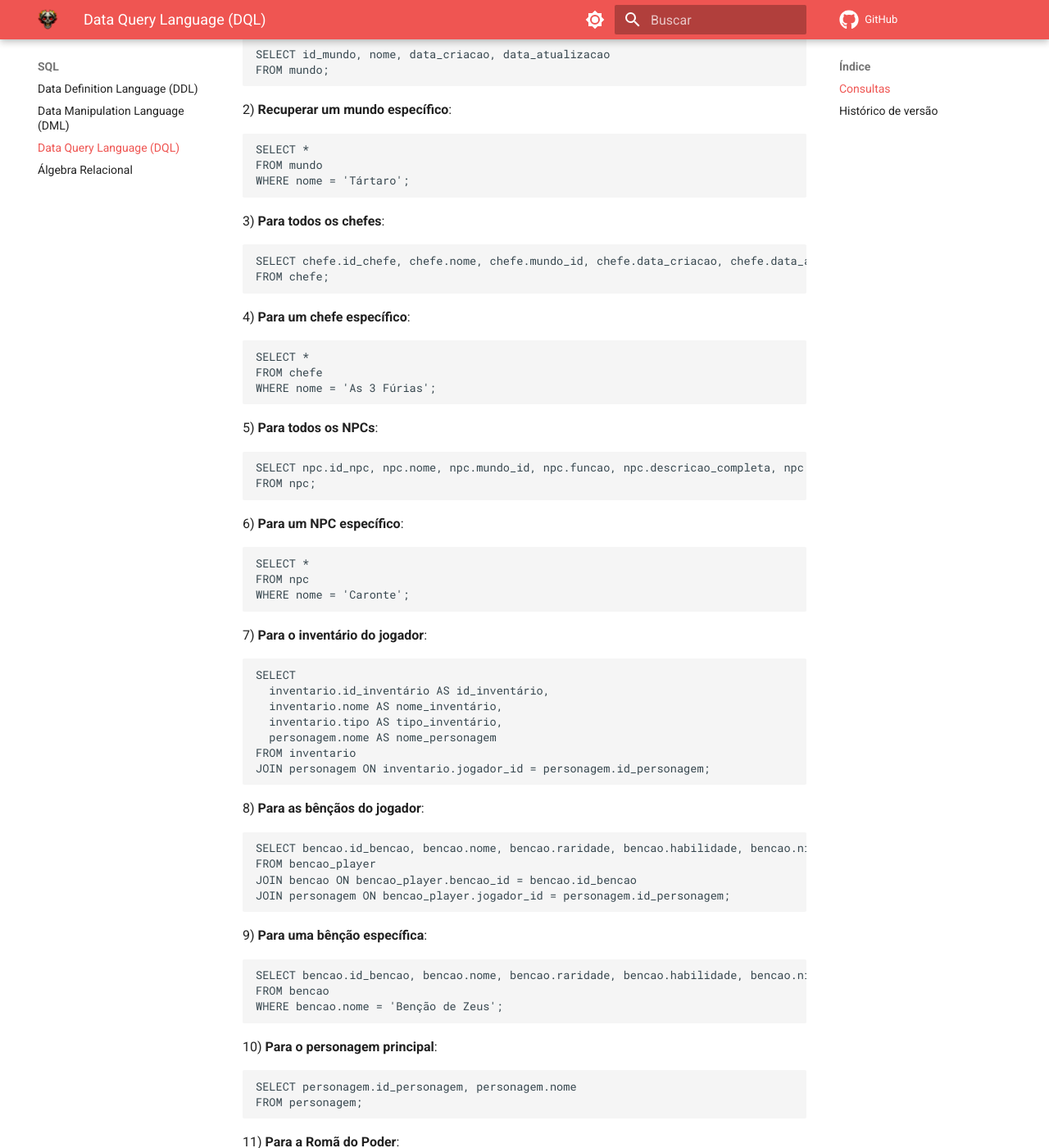
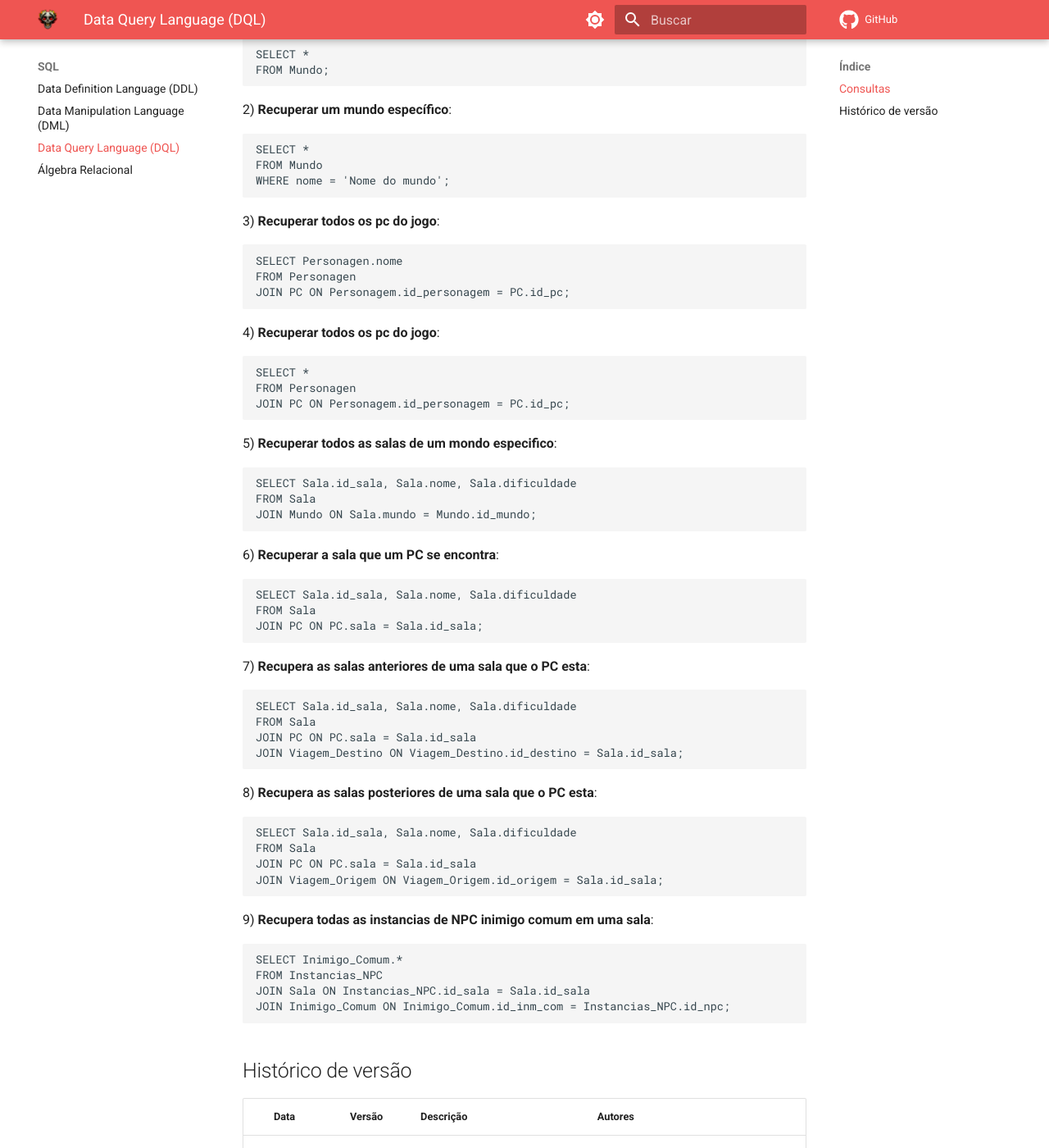
Before and after one commit to SBD1/2023.2-Dark-Souls, an MkDocs documentation site: the page built from docs/Modulo-2/DQL.md, in a window 1280 px wide and 1400 px high, scrolled down 730 px. Shown: the whole window at 82% size. Built offline with MkDocs 1.6.1 and Material for MkDocs 9.7.7, drawn with Linux system fonts in a browser that asks for light colours; comment, search, counter and statistics services are not loaded; some of the changed text lies outside the part shown.

Commit message:
Atualizado DQL

````diff
--- a/docs/Modulo-2/DQL.md
+++ b/docs/Modulo-2/DQL.md
@@ -11,96 +11,63 @@ Estas consultas são a base para um projeto que visa extrair e analisar dados do
 
 1) **Recuperar todos os mundos**:
 ```sql
-SELECT id_mundo, nome, data_criacao, data_atualizacao
-FROM mundo;
+SELECT *
+FROM Mundo;
 ```
-
 2) **Recuperar um mundo específico**:
 ```sql
 SELECT *
-FROM mundo
-WHERE nome = 'Tártaro';
+FROM Mundo
+WHERE nome = 'Nome do mundo';
 ```
-
-3) **Para todos os chefes**:
+3) **Recuperar todos os pc do jogo**:
 ```sql
-SELECT chefe.id_chefe, chefe.nome, chefe.mundo_id, chefe.data_criacao, chefe.data_atualizacao
-FROM chefe;
+SELECT Personagen.nome
+FROM Personagen
+JOIN PC ON Personagem.id_personagem = PC.id_pc;
 ```
-
-4) **Para um chefe específico**:
+4) **Recuperar todos os pc do jogo**:
 ```sql
 SELECT *
-FROM chefe
-WHERE nome = 'As 3 Fúrias';
+FROM Personagen
+JOIN PC ON Personagem.id_personagem = PC.id_pc;
 ```
-
-5) **Para todos os NPCs**:
+5) **Recuperar todos as salas de um mondo especifico**:
 ```sql
-SELECT npc.id_npc, npc.nome, npc.mundo_id, npc.funcao, npc.descricao_completa, npc.data_criacao, npc.data_atualizacao
-FROM npc;
+SELECT Sala.id_sala, Sala.nome, Sala.dificuldade
+FROM Sala
+JOIN Mundo ON Sala.mundo = Mundo.id_mundo;
 ```
-
-6) **Para um NPC específico**:
+6) **Recuperar a sala que um PC se encontra**:
 ```sql
-SELECT *
-FROM npc
-WHERE nome = 'Caronte';
+SELECT Sala.id_sala, Sala.nome, Sala.dificuldade
+FROM Sala
+JOIN PC ON PC.sala = Sala.id_sala;
 ```
-
-7) **Para o inventário do jogador**:
+7) **Recupera as salas anteriores de uma sala que o PC esta**:
 ```sql
-SELECT
-  inventario.id_inventário AS id_inventário,
-  inventario.nome AS nome_inventário,
-  inventario.tipo AS tipo_inventário,
-  personagem.nome AS nome_personagem
-FROM inventario
-JOIN personagem ON inventario.jogador_id = personagem.id_personagem;
+SELECT Sala.id_sala, Sala.nome, Sala.dificuldade
+FROM Sala
+JOIN PC ON PC.sala = Sala.id_sala
+JOIN Viagem_Destino ON Viagem_Destino.id_destino = Sala.id_sala;
 ```
-
-8) **Para as bênçãos do jogador**:
+8) **Recupera as salas posteriores de uma sala que o PC esta**:
 ```sql
-SELECT bencao.id_bencao, bencao.nome, bencao.raridade, bencao.habilidade, bencao.nivel, personagem.nome
-FROM bencao_player
-JOIN bencao ON bencao_player.bencao_id = bencao.id_bencao
-JOIN personagem ON bencao_player.jogador_id = personagem.id_personagem;
+SELECT Sala.id_sala, Sala.nome, Sala.dificuldade
+FROM Sala
+JOIN PC ON PC.sala = Sala.id_sala
+JOIN Viagem_Origem ON Viagem_Origem.id_origem = Sala.id_sala;
 ```
-
-9) **Para uma bênção específica**:
+9) **Recupera todas as instancias de NPC inimigo comum em uma sala**:
 ```sql
-SELECT bencao.id_bencao, bencao.nome, bencao.raridade, bencao.habilidade, bencao.nivel
-FROM bencao
-WHERE bencao.nome = 'Benção de Zeus';
-```
-
-10) **Para o personagem principal**:
-```sql
-SELECT personagem.id_personagem, personagem.nome
-FROM personagem;
-```
-
-11) **Para a Romã do Poder**:
-```sql
-SELECT nome, tipo
-FROM inventario_player
-WHERE nome = 'Romã do poder';
-```
-
-12) **Para uma arma específica**:
-```sql
-SELECT *
-FROM arma
-WHERE nome = 'Stygius';
-```
-
-13) **Para todas as armas**:
-```sql
-SELECT arma.id_arma, arma.nome, arma.tipo, arma.data_criacao, arma.data_atualizacao
-FROM arma;
+SELECT Inimigo_Comum.*
+FROM Instancias_NPC
+JOIN Sala ON Instancias_NPC.id_sala = Sala.id_sala
+JOIN Inimigo_Comum ON Inimigo_Comum.id_inm_com = Instancias_NPC.id_npc;
 ```
 ## Histórico de versão
 
 |    Data    | Versão | Descrição                   | Autores                                                      |
 | :--------: | :----: | --------------------------- | ------------------------------------------------------------ |
 | 30/10/2023 | `1.0`  | Criação da primeira versão. | [Joao Lucas Pinto Vasconcelos](https://github.com/HacKairos), [Guilherme Basílio do Espirito Santo](https://github.com/GuilhermeBES) |
+| 30/11/2023 | `1.1`  | Atualização das buscas conforme o novo modelo. | [Francisco Mizael Santos da Silca](https://github.com/frmiza) |
````
